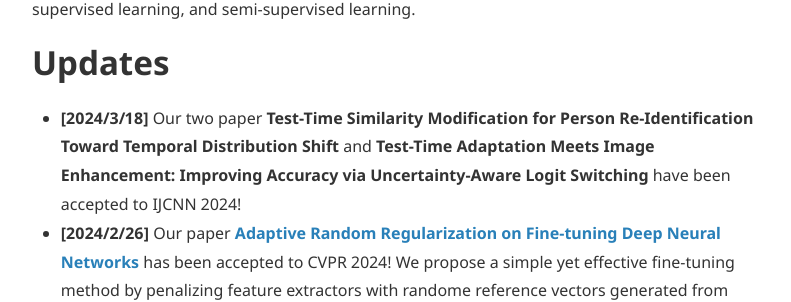
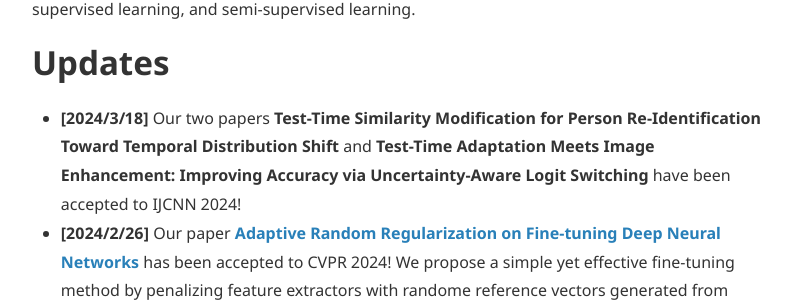
Before and after one commit to yshinya6/yshinya6.github.io, a Jekyll site: the page built from index.md, in a window 1280 px wide and 900 px high, scrolled down 340 px. Shown: the part 153-455 px from the top of the window, without its empty margins (240-1031 px from the left). Built offline with Jekyll 4.4.1, drawn with Linux system fonts in a browser that asks for light colours; nearby versions of some CDN libraries.

Commit message:
Update index.md

```diff
--- a/index.md
+++ b/index.md
@@ -20,7 +20,7 @@ I am a researcher at [NTT](https://www.rd.ntt/e/cds/) and a Ph.D student at Kyot
 My research interests are machine learning with synthetic data, generative models, distribution shifts, self-supervised learning, and semi-supervised learning.
 
 # Updates
-* **[2024/3/18]** Our two paper **Test-Time Similarity Modification for Person Re-Identification Toward Temporal Distribution Shift** and **Test-Time Adaptation Meets Image Enhancement: Improving Accuracy via Uncertainty-Aware Logit Switching** have been accepted to IJCNN 2024!
+* **[2024/3/18]** Our two papers **Test-Time Similarity Modification for Person Re-Identification Toward Temporal Distribution Shift** and **Test-Time Adaptation Meets Image Enhancement: Improving Accuracy via Uncertainty-Aware Logit Switching** have been accepted to IJCNN 2024!
 * **[2024/2/26]** Our paper [**Adaptive Random Regularization on Fine-tuning Deep Neural Networks**](https://arxiv.org/abs/2403.10097) has been accepted to CVPR 2024! We propose a simple yet effective fine-tuning method by penalizing feature extractors with randome reference vectors generated from adaptive class-conditional priors.
 * **[2023/11/23]** Our preprint [**On the Limitation of Diffusion Models for Synthesizing Training Datasets**](https://arxiv.org/abs/2311.13090) appeared in arXiv! We analyzed diffusion models with various perspectives and found that modern diffusion models have a limitation on the ability to replicate datasets in terms of accuracy when the synthetic samples are used for training classifiers. This work will be presented at [NeurIPS 2023 SyntheticData4ML Workshop](https://www.syntheticdata4ml.vanderschaar-lab.com/).
 * **[2023/11/15]** My solo paper [**Generative Semi-supervised Learning with Meta-Optimized Synthetic Samples**](https://arxiv.org/abs/2309.16143) has been received Best Paper Award from ACML 2023!
```
